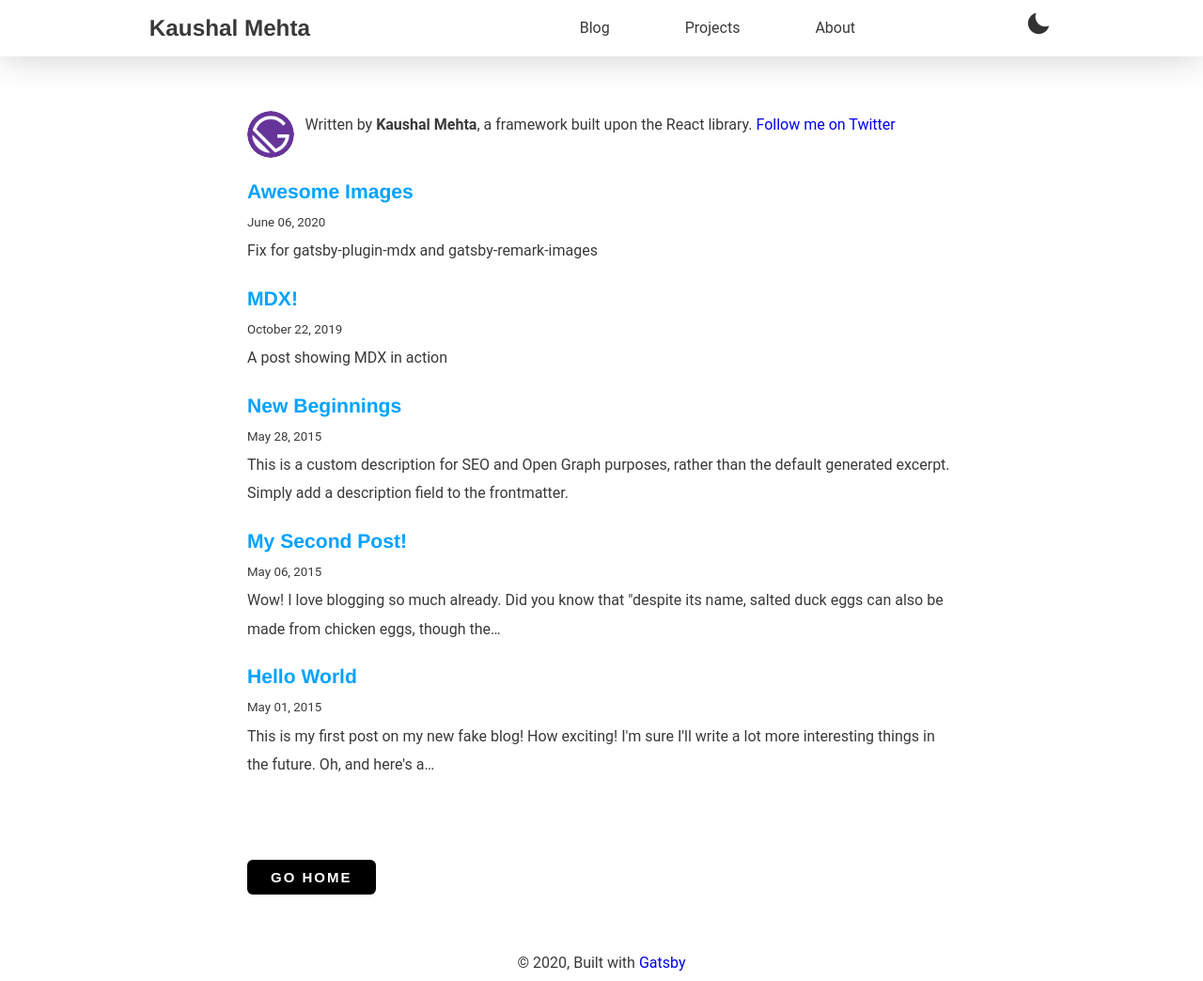
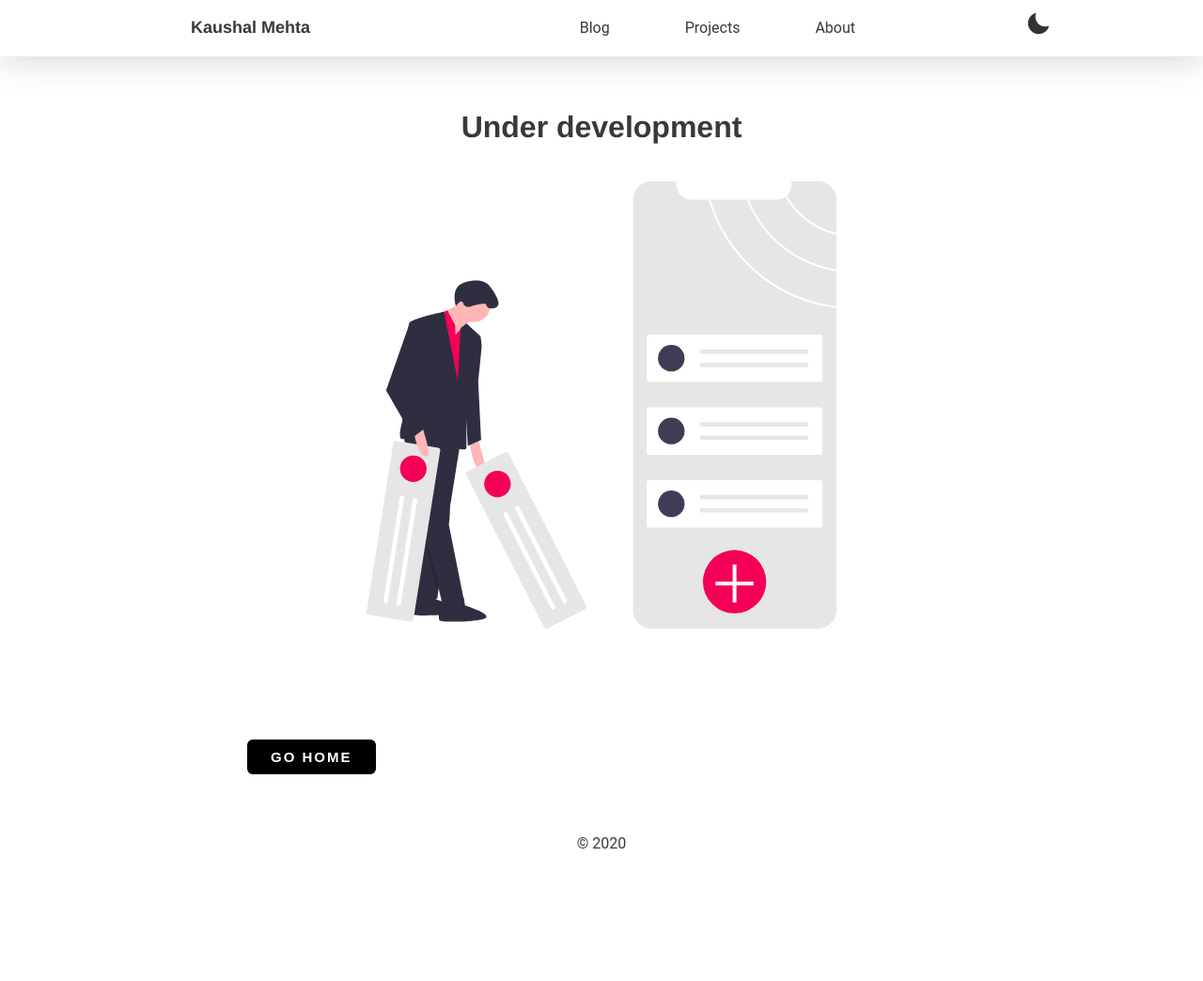
Before and after one commit to Kaushald4/k_kaushal, a Gatsby site: page /blog in a window 1280 px wide. Shown: the whole page at 94% size. After the commit the page ends 938 px from the top, so only its background shows below. Built offline with nearby package versions, Linux system fonts and the light colour scheme; Gatsby itself is replaced by a stand-in of ours; some packages are replaced by stand-ins of ours.

Commit message:
bare minimal template

```diff
--- a/src/components/header.js
+++ b/src/components/header.js
@@ -13,9 +13,14 @@ class Header extends React.Component {
 
     return (
       <MyHeader>
+        <div style={{ maxWidth: "1920px", margin: "auto" }}>
           <List>
             <Logo>
-            <h2>Kaushal Mehta</h2>
+              <Link to="/">
+                <h2 style={{ fontSize: "18px", fontWeight: "bold" }}>
+                  Kaushal Mehta
+                </h2>
+              </Link>
             </Logo>
             <NavigationMenu>
               <ListItem>
@@ -38,6 +43,7 @@ class Header extends React.Component {
               <ThemeToggle />
             </ThemeSwitcherEl>
           </List>
+        </div>
       </MyHeader>
     )
   }
--- a/src/components/layout.js
+++ b/src/components/layout.js
@@ -27,9 +27,8 @@ class Layout extends React.Component {
             <main>{children}</main>
           </div>
           <Footer>
-            © {new Date().getFullYear()}, Built with
-            {` `}
-            <a href="https://www.gatsbyjs.org">Gatsby</a>
+            © {new Date().getFullYear()}
+            {/* <a href="https://www.gatsbyjs.org">Gatsby</a> */}
           </Footer>
         </Wrapper>
       </>
--- a/src/pages/blog.js
+++ b/src/pages/blog.js
@@ -1,3 +1,85 @@
+// import React from "react"
+// import { Link, graphql } from "gatsby"
+
+// import Bio from "../components/bio"
+// import Layout from "../components/layout"
+// import SEO from "../components/seo"
+// import { rhythm } from "../utils/typography"
+// import Button from "../components/button"
+
+// class Blog extends React.Component {
+//   render() {
+//     const { data } = this.props
+//     const siteTitle = data.site.siteMetadata.title
+//     const posts = data.allMdx.edges
+
+//     return (
+//       <Layout location={this.props.location} title={siteTitle}>
+//         <SEO title="All posts" />
+//         <Bio />
+//         <div style={{ margin: "20px 0 40px" }}>
+//           {posts.map(({ node }) => {
+//             const title = node.frontmatter.title || node.fields.slug
+//             return (
+//               <div key={node.fields.slug}>
+//                 <h3
+//                   style={{
+//                     marginBottom: rhythm(1 / 4),
+//                     color: "var(--textNormal)",
+//                   }}
+//                 >
+//                   <Link
+//                     style={{ boxShadow: `none`, color: "var(--textLink)" }}
+//                     to={`/blog${node.fields.slug}`}
+//                   >
+//                     {title}
+//                   </Link>
+//                 </h3>
+//                 <small>{node.frontmatter.date}</small>
+//                 <p
+//                   dangerouslySetInnerHTML={{
+//                     __html: node.frontmatter.description || node.excerpt,
+//                   }}
+//                 />
+//               </div>
+//             )
+//           })}
+//         </div>
+//         <Link to="/" color="var(--textLink)">
+//           <Button marginTop="85px">Go Home</Button>
+//         </Link>
+//       </Layout>
+//     )
+//   }
+// }
+
+// export default Blog
+
+// export const pageQuery = graphql`
+//   query {
+//     site {
+//       siteMetadata {
+//         title
+//       }
+//     }
+//     allMdx(sort: { fields: [frontmatter___date], order: DESC }) {
+//       edges {
+//         node {
+//           excerpt
+//           fields {
+//             slug
+//           }
+//           frontmatter {
+//             date(formatString: "MMMM DD, YYYY")
+//             title
+//             description
+//           }
+//         }
+//       }
+//     }
+//   }
+// `
+
 import React from "react"
 import { Link, graphql } from "gatsby"
 
@@ -10,40 +92,16 @@ import Button from "../components/button"
 class Blog extends React.Component {
   render() {
     const { data } = this.props
-    const siteTitle = data.site.siteMetadata.title
-    const posts = data.allMdx.edges
+    const siteTitle = "Kaushal Mehta"
+    // const posts = data.allMdx.edges
 
     return (
       <Layout location={this.props.location} title={siteTitle}>
         <SEO title="All posts" />
-        <Bio />
-        <div style={{ margin: "20px 0 40px" }}>
-          {posts.map(({ node }) => {
-            const title = node.frontmatter.title || node.fields.slug
-            return (
-              <div key={node.fields.slug}>
-                <h3
-                  style={{
-                    marginBottom: rhythm(1 / 4),
-                    color: "var(--textNormal)",
-                  }}
-                >
-                  <Link
-                    style={{ boxShadow: `none`, color: "var(--textLink)" }}
-                    to={`/blog${node.fields.slug}`}
-                  >
-                    {title}
-                  </Link>
-                </h3>
-                <small>{node.frontmatter.date}</small>
-                <p
-                  dangerouslySetInnerHTML={{
-                    __html: node.frontmatter.description || node.excerpt,
-                  }}
-                />
-              </div>
-            )
-          })}
+        {/* <Bio /> */}
+        <div style={{ textAlign: "center" }}>
+          <h1 style={{ marginBottom: "40px" }}>Under development</h1>
+          <img src="./development.svg" style={{ width: "500px" }} />
         </div>
         <Link to="/" color="var(--textLink)">
           <Button marginTop="85px">Go Home</Button>
@@ -54,28 +112,3 @@ class Blog extends React.Component {
 }
 
 export default Blog
-
-export const pageQuery = graphql`
-  query {
-    site {
-      siteMetadata {
-        title
-      }
-    }
-    allMdx(sort: { fields: [frontmatter___date], order: DESC }) {
-      edges {
-        node {
-          excerpt
-          fields {
-            slug
-          }
-          frontmatter {
-            date(formatString: "MMMM DD, YYYY")
-            title
-            description
-          }
-        }
-      }
-    }
-  }
-`
```
Also changed, not shown: src/pages/404.js (+5 -2 lines), src/pages/index.js (+6 -2 lines), static/404pagenotfound.svg (added), static/development.svg (added). Lines whose indentation alone changed are shown as unchanged.
